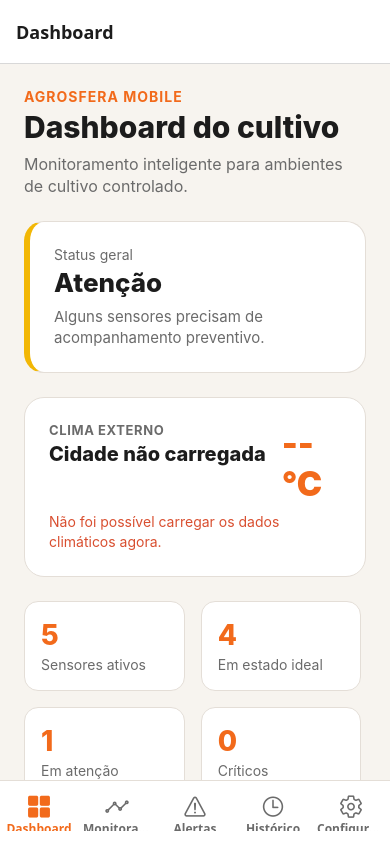
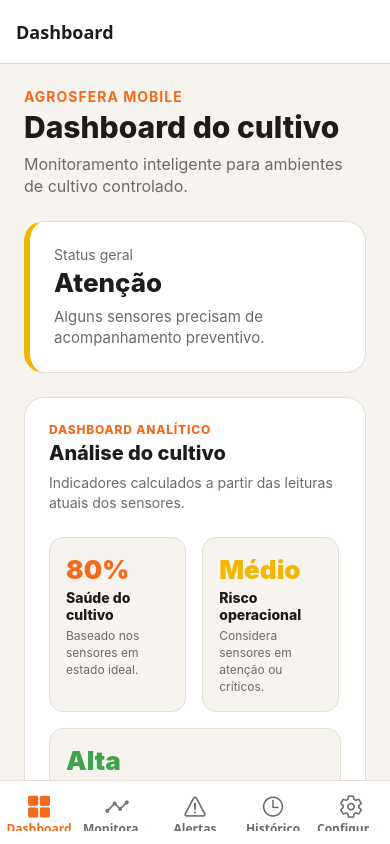
Before and after one commit to jorgebooz/Agrosfera-Mobile, a React Native app: screen /Dashboard in a window 390 px wide. Built offline with nearby package versions, Linux system fonts and the light colour scheme; no server answers.

Commit message:
feat: adicionar dashboard analitico do cultivo

```diff
--- /dev/null
+++ b/src/components/CultivationAnalytics.tsx
@@ -0,0 +1,233 @@
+import { StyleSheet, Text, View } from 'react-native';
+
+import { useAppTheme } from '../contexts/ThemeContext';
+import { AppTheme } from '../theme';
+import { SensorData } from '../types/sensor';
+
+interface CultivationAnalyticsProps {
+  sensors: SensorData[];
+}
+
+export function CultivationAnalytics({ sensors }: CultivationAnalyticsProps) {
+  const { theme } = useAppTheme();
+  const styles = createStyles(theme);
+
+  const totalSensors = sensors.length || 1;
+
+  const idealCount = sensors.filter((sensor) => sensor.status === 'ideal').length;
+  const attentionCount = sensors.filter(
+    (sensor) => sensor.status === 'attention'
+  ).length;
+  const criticalCount = sensors.filter(
+    (sensor) => sensor.status === 'critical'
+  ).length;
+
+  const healthIndex = Math.round((idealCount / totalSensors) * 100);
+
+  const waterSensor = sensors.find(
+    (sensor) => sensor.type === 'waterConsumption'
+  );
+
+  const waterEfficiency = getWaterEfficiency(waterSensor?.value);
+  const operationalRisk = getOperationalRisk(criticalCount, attentionCount);
+
+  return (
+    <View style={styles.card}>
+      <Text style={styles.kicker}>Dashboard analítico</Text>
+      <Text style={styles.title}>Análise do cultivo</Text>
+      <Text style={styles.description}>
+        Indicadores calculados a partir das leituras atuais dos sensores.
+      </Text>
+
+      <View style={styles.analyticsGrid}>
+        <View style={styles.analyticsItem}>
+          <Text style={styles.analyticsValue}>{healthIndex}%</Text>
+          <Text style={styles.analyticsLabel}>Saúde do cultivo</Text>
+          <Text style={styles.analyticsHint}>
+            Baseado nos sensores em estado ideal.
+          </Text>
+        </View>
+
+        <View style={styles.analyticsItem}>
+          <Text
+            style={[
+              styles.analyticsValue,
+              getRiskTextStyle(operationalRisk.level, theme),
+            ]}
+          >
+            {operationalRisk.label}
+          </Text>
+          <Text style={styles.analyticsLabel}>Risco operacional</Text>
+          <Text style={styles.analyticsHint}>
+            Considera sensores em atenção ou críticos.
+          </Text>
+        </View>
+
+        <View style={styles.analyticsItemWide}>
+          <Text
+            style={[
+              styles.analyticsValue,
+              getEfficiencyTextStyle(waterEfficiency.level, theme),
+            ]}
+          >
+            {waterEfficiency.label}
+          </Text>
+          <Text style={styles.analyticsLabel}>Eficiência hídrica</Text>
+          <Text style={styles.analyticsHint}>
+            {waterEfficiency.description}
+          </Text>
+        </View>
+      </View>
+    </View>
+  );
+}
+
+function getWaterEfficiency(value?: number) {
+  if (value === undefined) {
+    return {
+      label: 'Indisponível',
+      level: 'neutral',
+      description: 'Aguardando leitura do consumo hídrico.',
+    };
+  }
+
+  if (value <= 13) {
+    return {
+      label: 'Alta',
+      level: 'good',
+      description: `Consumo atual de ${value}L/h dentro da faixa eficiente.`,
+    };
+  }
+
+  if (value <= 18) {
+    return {
+      label: 'Moderada',
+      level: 'warning',
+      description: `Consumo atual de ${value}L/h exige acompanhamento.`,
+    };
+  }
+
+  return {
+    label: 'Baixa',
+    level: 'danger',
+    description: `Consumo atual de ${value}L/h acima do esperado.`,
+  };
+}
+
+function getOperationalRisk(criticalCount: number, attentionCount: number) {
+  if (criticalCount > 0) {
+    return {
+      label: 'Alto',
+      level: 'danger',
+    };
+  }
+
+  if (attentionCount > 0) {
+    return {
+      label: 'Médio',
+      level: 'warning',
+    };
+  }
+
+  return {
+    label: 'Baixo',
+    level: 'good',
+  };
+}
+
+function getRiskTextStyle(level: string, theme: AppTheme) {
+  switch (level) {
+    case 'danger':
+      return { color: theme.colors.danger };
+    case 'warning':
+      return { color: theme.colors.warning };
+    case 'good':
+      return { color: theme.colors.success };
+    default:
+      return { color: theme.colors.primary };
+  }
+}
+
+function getEfficiencyTextStyle(level: string, theme: AppTheme) {
+  switch (level) {
+    case 'danger':
+      return { color: theme.colors.danger };
+    case 'warning':
+      return { color: theme.colors.warning };
+    case 'good':
+      return { color: theme.colors.success };
+    default:
+      return { color: theme.colors.primary };
+  }
+}
+
+function createStyles(theme: AppTheme) {
+  return StyleSheet.create({
+    card: {
+      backgroundColor: theme.colors.surface,
+      borderRadius: theme.radius.lg,
+      padding: theme.spacing.lg,
+      borderWidth: 1,
+      borderColor: theme.colors.border,
+      marginBottom: theme.spacing.lg,
+    },
+    kicker: {
+      color: theme.colors.primary,
+      fontSize: 12,
+      fontWeight: '800',
+      textTransform: 'uppercase',
+      letterSpacing: 0.8,
+      marginBottom: theme.spacing.xs,
+    },
+    title: {
+      color: theme.colors.text,
+      fontSize: 20,
+      fontWeight: '800',
+      marginBottom: theme.spacing.sm,
+    },
+    description: {
+      color: theme.colors.textMuted,
+      fontSize: 14,
+      lineHeight: 20,
+      marginBottom: theme.spacing.lg,
+    },
+    analyticsGrid: {
+      flexDirection: 'row',
+      flexWrap: 'wrap',
+      gap: theme.spacing.md,
+    },
+    analyticsItem: {
+      width: '47%',
+      backgroundColor: theme.colors.background,
+      borderRadius: theme.radius.md,
+      padding: theme.spacing.md,
+      borderWidth: 1,
+      borderColor: theme.colors.border,
+    },
+    analyticsItemWide: {
+      width: '100%',
+      backgroundColor: theme.colors.background,
+      borderRadius: theme.radius.md,
+      padding: theme.spacing.md,
+      borderWidth: 1,
+      borderColor: theme.colors.border,
+    },
+    analyticsValue: {
+      color: theme.colors.primary,
+      fontSize: 26,
+      fontWeight: '900',
+      marginBottom: theme.spacing.xs,
+    },
+    analyticsLabel: {
+      color: theme.colors.text,
+      fontSize: 14,
+      fontWeight: '800',
+      marginBottom: theme.spacing.xs,
+    },
+    analyticsHint: {
+      color: theme.colors.textMuted,
+      fontSize: 12,
+      lineHeight: 17,
+    },
+  });
+}
--- a/src/screens/DashboardScreen.tsx
+++ b/src/screens/DashboardScreen.tsx
@@ -16,6 +16,7 @@
 import { SensorData, SensorStatus } from '../types/sensor';
 import { WeatherData } from '../types/weather';
 import { getStatusLabel } from '../utils/status';
+import { CultivationAnalytics } from '../components/CultivationAnalytics';
 
 export function DashboardScreen() {
   const { theme } = useAppTheme();
@@ -164,6 +165,10 @@
             {getStatusDescription(summary.generalStatus)}
           </Text>
         </View>
+      </FadeInView>
+
+      <FadeInView delay={100}>
+          <CultivationAnalytics sensors={sensors} />
       </FadeInView>
 
       <FadeInView delay={140}>
```
